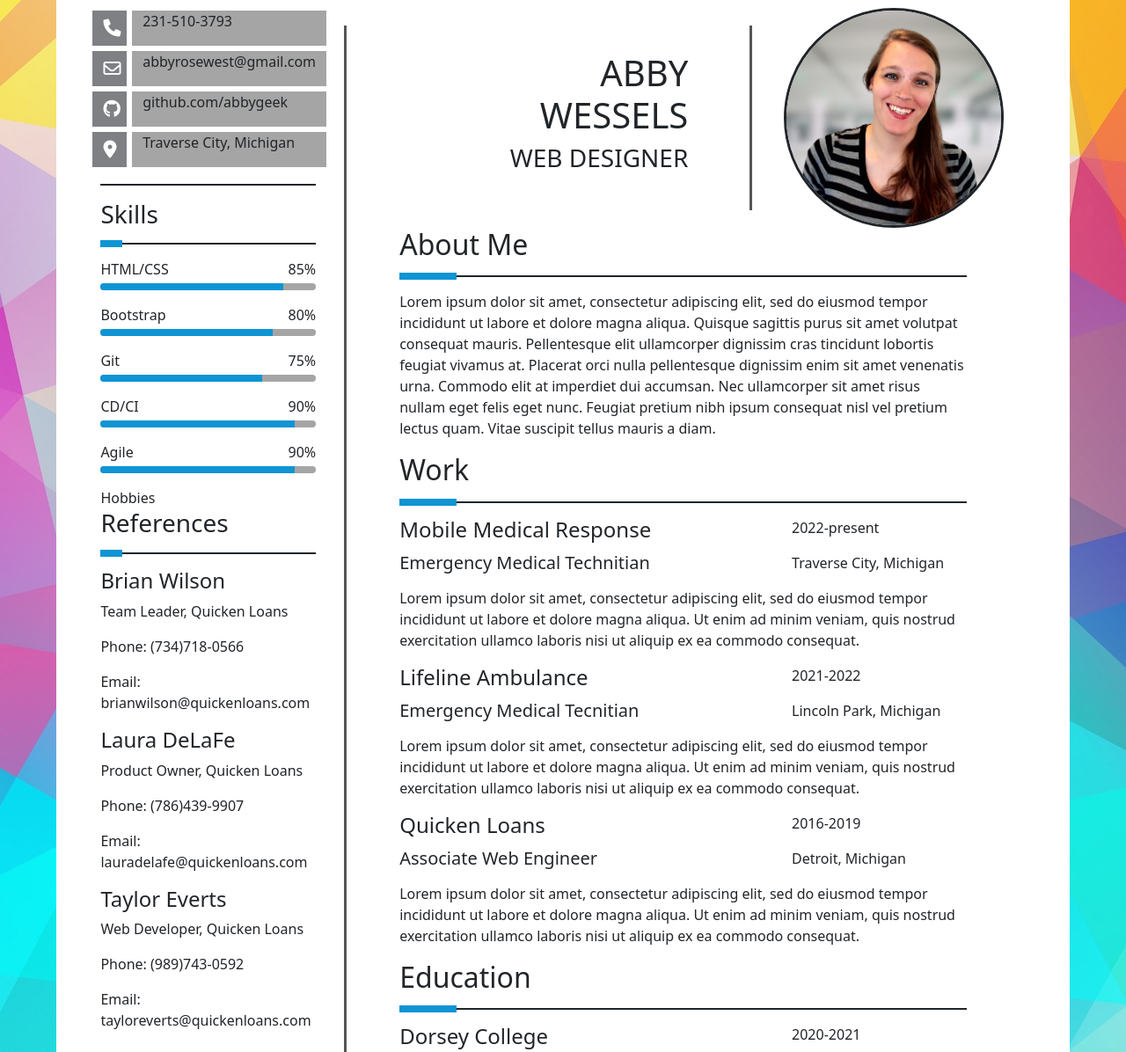
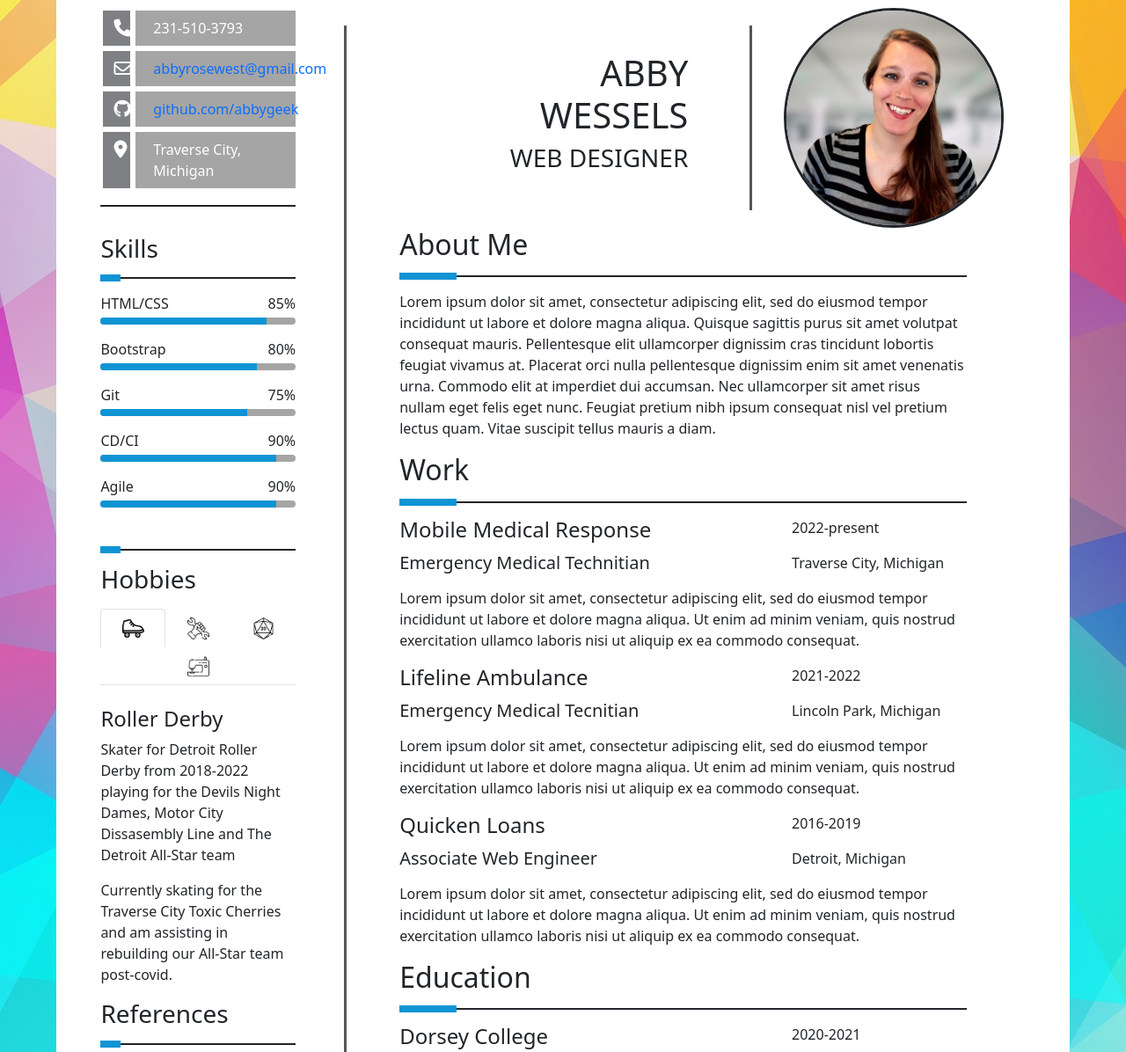
Before and after one commit to AbbyGeek/CV, a plain HTML site: page index.html in a window 1280 px wide. Shown: the part 132-1328 px from the top of the page at 88% size. Drawn offline with nearby package versions, Linux system fonts and the light colour scheme.

Commit message:
styled hobbies section

```diff
--- a/index.html
+++ b/index.html
@@ -25,44 +25,55 @@
     <div class="resumeBody">
       <div class="container text-center">
         <div class="row">
-          <div class="col-3">
+          <div class="col-3 leftBar">
             <!-- Contact -->
             <section id="contact">
-              <div class="contactInfo">
-                <div class="row contactRow">
+              <div class="contact">
+                <div class="row">
                   <div class="col-2 contactIconBox">
                     <i class="fa-solid fa-lg fa-phone contactIcon"></i>
                   </div>
-                  <div class="col-10 contactInfoBox"><p>231-510-3793</p></div>
+                  <div class="col-10 contactInfoBox">
+                    <p class="contactText">231-510-3793</p>
+                  </div>
                 </div>
-                <div class="row contactRow">
+                <div class="row">
                   <div class="col-2 contactIconBox">
                     <i class="fa-regular fa-lg fa-envelope contactIcon"></i>
                   </div>
                   <div class="col-10 contactInfoBox">
-                    <p>abbyrosewest@gmail.com</p>
+                    <p class="contactText">
+                      <a href="mailto:abbyrosewest@gmail.com"
+                        >abbyrosewest@gmail.com</a
+                      >
+                    </p>
                   </div>
                 </div>
-                <div class="row contactRow">
+                <div class="row">
                   <div class="col-2 contactIconBox">
                     <i class="fa-brands fa-lg fa-github contactIcon"></i>
                   </div>
                   <div class="col-10 contactInfoBox">
-                    <p>github.com/abbygeek</p>
-                    <p></p>
+                    <p class="contactText">
+                      <a
+                        class=""
+                        href="https://www.github.com/abbygeek"
+                        target="_blank"
+                        >github.com/abbygeek</a
+                      >
+                    </p>
                   </div>
                 </div>
-                <div class="row contactRow">
+                <div class="row">
                   <div class="col-2 contactIconBox">
                     <i class="fa-solid fa-lg fa-location-dot contactIcon"></i>
                   </div>
                   <div class="col-10 contactInfoBox">
-                    <p>Traverse City, Michigan</p>
-                    <p></p>
+                    <p class="contactText">Traverse City, Michigan</p>
                   </div>
                 </div>
-                <hr />
               </div>
+              <hr />
             </section>
             <!-- Skills -->
             <section id="skills">
@@ -131,40 +142,135 @@
                 function percentFill() {
                   var skills = document.getElementById("skillList").children;
                   for (var i = 0; i < skills.length; i++) {
-                    var percentage = skills[i].getElementsByClassName("percent")[0].innerHTML;
+                    var percentage =
+                      skills[i].getElementsByClassName("percent")[0].innerHTML;
                     var bar = skills[i].getElementsByClassName("progBar")[0];
                     bar.setAttribute("style", "--percentage: " + percentage);
                     console.log("test");
                   }
                 }
               </script>
+              <hr class="fancyHr" />
             </section>
             <!-- Hobbies -->
-            <section id="hobbies">
-              <div>Hobbies</div>
+            <h3>Hobbies</h3>
+            <section id="hobbies row">
+              <div class="mt-3">
+                <!-- Nav tabs -->
+                <ul class="nav nav-tabs nav-justified" role="tablist">
+                  <li class="nav-item">
+                    <a class="nav-link hobbyTab active" data-bs-toggle="tab" href="#tab1"
+                      ><img
+                        class="hobbyImg"
+                        src="images/roller-skates.png"
+                        alt="roller skates"
+                    /></a>
+                  </li>
+                  <li class="nav-item">
+                    <a class="nav-link" data-bs-toggle="tab" href="#tab2"
+                      ><img
+                        class="hobbyImg"
+                        src="images/wrench.png"
+                        alt="wrench"
+                    /></a>
+                  </li>
+                  <li class="nav-item">
+                    <a class="nav-link" data-bs-toggle="tab" href="#tab3"
+                      ><img
+                        class="hobbyImg"
+                        src="images/d20.png"
+                        alt="20 sided die"
+                      />
+                    </a>
+                  </li>
+                  <li class="nav-item">
+                    <a class="nav-link" data-bs-toggle="tab" href="#tab4"
+                      ><img
+                        class="hobbyImg"
+                        src="images/sewing-machine.png"
+                        alt="sewing machine"
+                      />
+                    </a>
+                  </li>
+                </ul>
+                <!-- Tab panes -->
+                <div class="tab-content">
+                  <div id="tab1" class="tab-pane active">
+                    <br />
+                    <h4>Roller Derby</h4>
+                    <p>
+                      Skater for Detroit Roller Derby from 2018-2022 playing for
+                      the Devils Night Dames, Motor City Dissasembly Line and
+                      The Detroit All-Star team
+                    </p>
+                    <p>
+                      Currently skating for the Traverse City Toxic Cherries and
+                      am assisting in rebuilding our All-Star team post-covid.
+                    </p>
+                  </div>
+                  <div id="tab2" class="tab-pane fade">
+                    <br />
+                    <h4>Car Mechanics</h4>
+                    <p>
+                      Performing my own car maintinence and repairs whenever
+                      possible. Doing everything from oil changes and brake jobs
+                      to complete suspension replacements on my vehicles.
+                      Continually educating myself on best practices for new
+                      tasks and performing professional-level work on my
+                      vehicles.
+                    </p>
+                  </div>
+                  <div id="tab3" class="tab-pane fade">
+                    <br />
+                    <h4>Dungeons & Dragons</h4>
+                    <p>
+                      Six years of experience playing DnD as a player and dungeon
+                      master. Experience in organizing and leading several
+                      groups of individuals through various campaigns and
+                      overseeing scheduling and organization for the group.
+                    </p>
+                  </div>
+                  <div id="tab4" class="tab-pane fade">
+                    <br />
+                    <h4>Sewing and Embroidery</h4>
+                    <p>
+                      Currently in the process of launching an online store for
+                      embroidery and sewing products, providing affordable
+                      merchandise options for various roller derby teams across
+                      the country
+                    </p>
+                  </div>
+                </div>
+              </div>
             </section>
             <!-- References -->
             <section id="references">
-              <div class="referencesBox">
+              <div>
                 <h3>References</h3>
                 <hr class="fancyHr" />
                 <div>
                   <h4>Brian Wilson</h4>
-                  <p>Team Leader, Quicken Loans</p>
-                  <p>Phone: (734)718-0566</p>
-                  <p>Email: brianwilson@quickenloans.com</p>
+                  <div class="refInfo">
+                    <p>Team Leader, Quicken Loans</p>
+                    <p><b>Phone:</b> (734)718-0566</p>
+                    <p><b>Email:</b> brianwilson@quickenloans.com</p>
+                  </div>
                 </div>
                 <div>
                   <h4>Laura DeLaFe</h4>
-                  <p>Product Owner, Quicken Loans</p>
-                  <p>Phone: (786)439-9907</p>
-                  <p>Email: lauradelafe@quickenloans.com</p>
+                  <div class="refInfo">
+                    <p>Product Owner, Quicken Loans</p>
+                    <p><b>Phone:</b> (786)439-9907</p>
+                    <p><b>Email:</b> lauradelafe@quickenloans.com</p>
+                  </div>
                 </div>
                 <div>
                   <h4>Taylor Everts</h4>
-                  <p>Web Developer, Quicken Loans</p>
-                  <p>Phone: (989)743-0592</p>
-                  <p>Email: tayloreverts@quickenloans.com</p>
+                  <div class="refInfo">
+                    <p>Web Developer, Quicken Loans</p>
+                    <p><b>Phone:</b> (989)743-0592</p>
+                    <p><b>Email:</b> tayloreverts@quickenloans.com</p>
+                  </div>
                 </div>
               </div>
             </section>
@@ -173,7 +279,7 @@
           <div class="col-8">
             <!-- Name -->
             <section id="Name">
-              <div class="container nameBox">
+              <div class="container">
                 <div class="row">
                   <div class="col-7 nameTextBox">
                     <h1>ABBY<br />WESSELS</h1>
--- a/styles/style.css
+++ b/styles/style.css
@@ -3,8 +3,15 @@ body {
   background-image: url("../images/background.jpg");
 }
 div {
-  /* border: 1px solid; */
   text-align: left;
+}
+
+a{
+    /* color: #fff !important; */
+    text-decoration: none !important;
+}
+a:hover{
+    text-decoration: underline !important;
 }
 
 hr {
@@ -46,17 +53,23 @@ hr.fancyHr:before {
   padding: 3%;
 }
 
-/* Contact */
-.contactInfo {
-  background-color: #fff;
+.leftBar {
+    padding-right: 35px !important;
 }
 
-.contactRow {
+/* Contact */
+.contact {
+    padding: 0 12px;
+}
+
+.contactText {
+    color: #fff !important;
+    margin: 8px;
 }
 
 .contactIconBox {
   background-color: #7f8084;
-  border: 3px solid white;
+  border: 3px solid #fff;
   padding: 0.5rem;
   width: auto;
 }
@@ -67,12 +80,15 @@ hr.fancyHr:before {
 
 .contactInfoBox {
   background-color: #a5a5a5;
-  border-left: 3px solid white;
-  border-top: 3px solid white;
-  border-bottom: 3px solid white;
+  border-left: 3px solid #fff;
+  border-top: 3px solid #fff;
+  border-bottom: 3px solid #fff;
 }
 
 /* Skills */
+.skillsBox {
+    padding: 15px 0;
+}
 .progBar {
     background-color: #a5a5a5;
     height: 8px !important;
@@ -99,16 +115,17 @@ hr.fancyHr:before {
 
 
 /* Hobbies */
+.hobbyImg {
+    width: 25px;
+}
 
 /* References */
-.referencesBox {
-  background-color: #fff;
+.refInfo {
+    font-size: 0.9rem;
+    line-height: 1;
+    padding-bottom: 15px;
 }
-
 /* Name */
-.nameBox {
-  background-color: #fff;
-}
 
 .nameTextBox {
   text-align: right;
```
Also changed, not shown: images/d20.png (added), images/roller-skates.png (added), images/sewing-machine.png (added), images/wrench.png (added).
